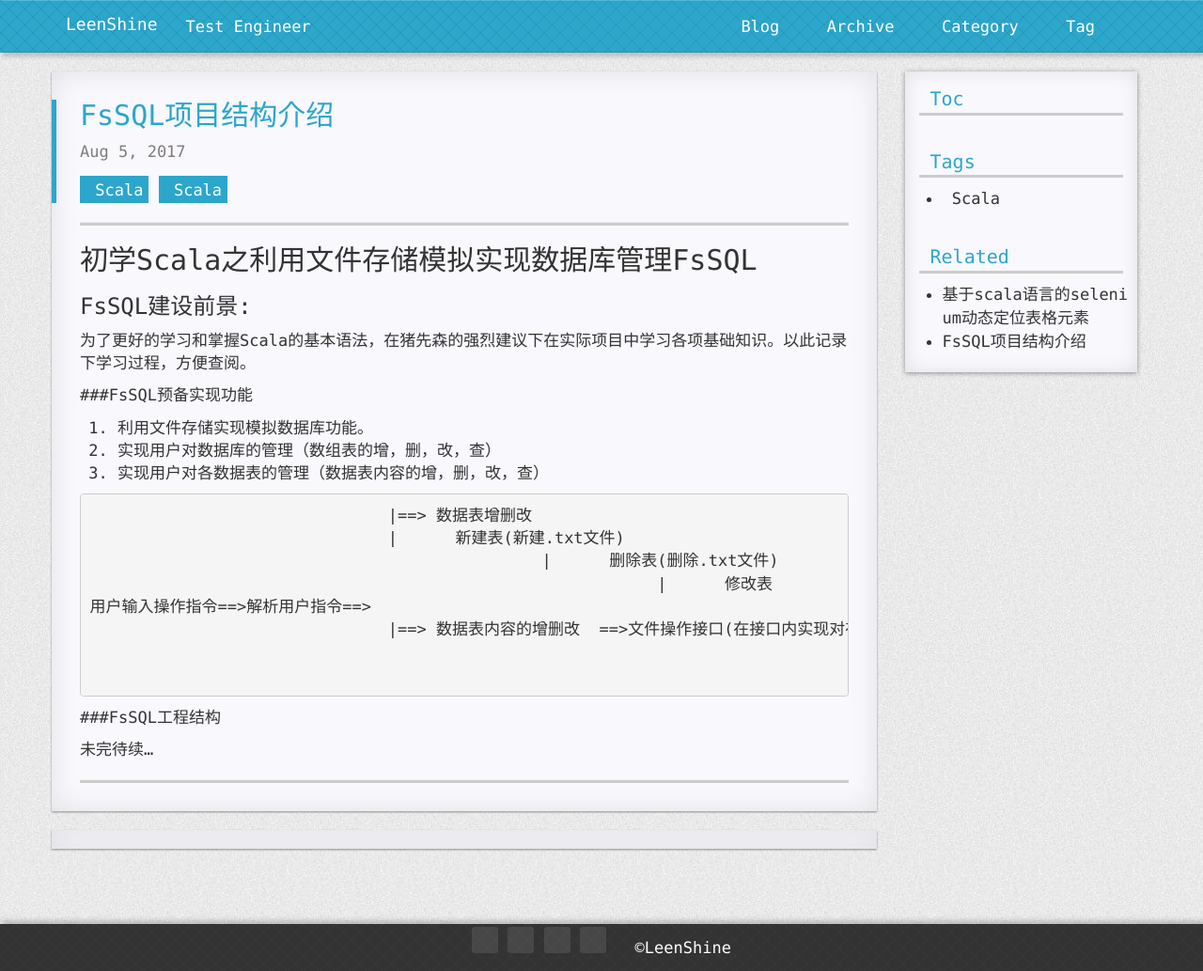
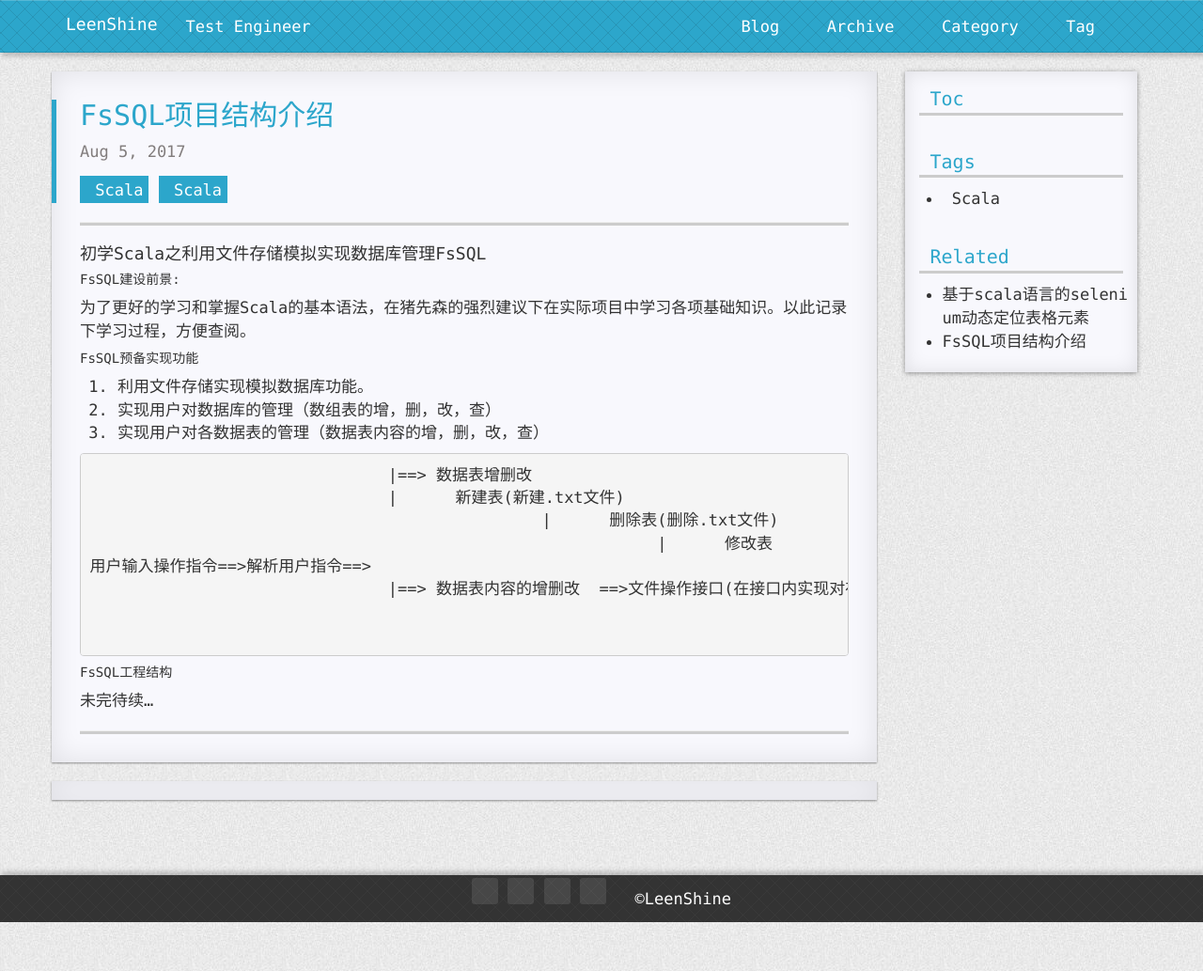
Before and after one commit to Leenshine/leenshine.github.io, a Jekyll site: the page built from _posts/2017-08-05-FsSQL1.md, in a window 1280 px wide. Shown: the whole page at 94% size. Built offline with Jekyll 4.4.1, drawn with Linux system fonts in a browser that asks for light colours; nearby versions of some CDN libraries; comment, search, counter and statistics services are not loaded; a style sheet for code colours, icons or effects is not loaded.

Commit message:
Update 2017-08-05-FsSQL1.md

````diff
--- a/_posts/2017-08-05-FsSQL1.md
+++ b/_posts/2017-08-05-FsSQL1.md
@@ -6,12 +6,12 @@ categories: Scala
 ---
 
 
-## 初学Scala之利用文件存储模拟实现数据库管理FsSQL ##
+#### 初学Scala之利用文件存储模拟实现数据库管理FsSQL ####
 
-### FsSQL建设前景: ###
+##### FsSQL建设前景: #####
 为了更好的学习和掌握Scala的基本语法，在猪先森的强烈建议下在实际项目中学习各项基础知识。以此记录下学习过程，方便查阅。
 
-###FsSQL预备实现功能
+##### FsSQL预备实现功能 #####
 1. 利用文件存储实现模拟数据库功能。
 2. 实现用户对数据库的管理（数组表的增，删，改，查）
 3. 实现用户对各数据表的管理（数据表内容的增，删，改，查）
@@ -29,6 +29,6 @@ categories: Scala
 ```
 
 
-###FsSQL工程结构
+##### FsSQL工程结构 #####
 
 未完待续...
````
